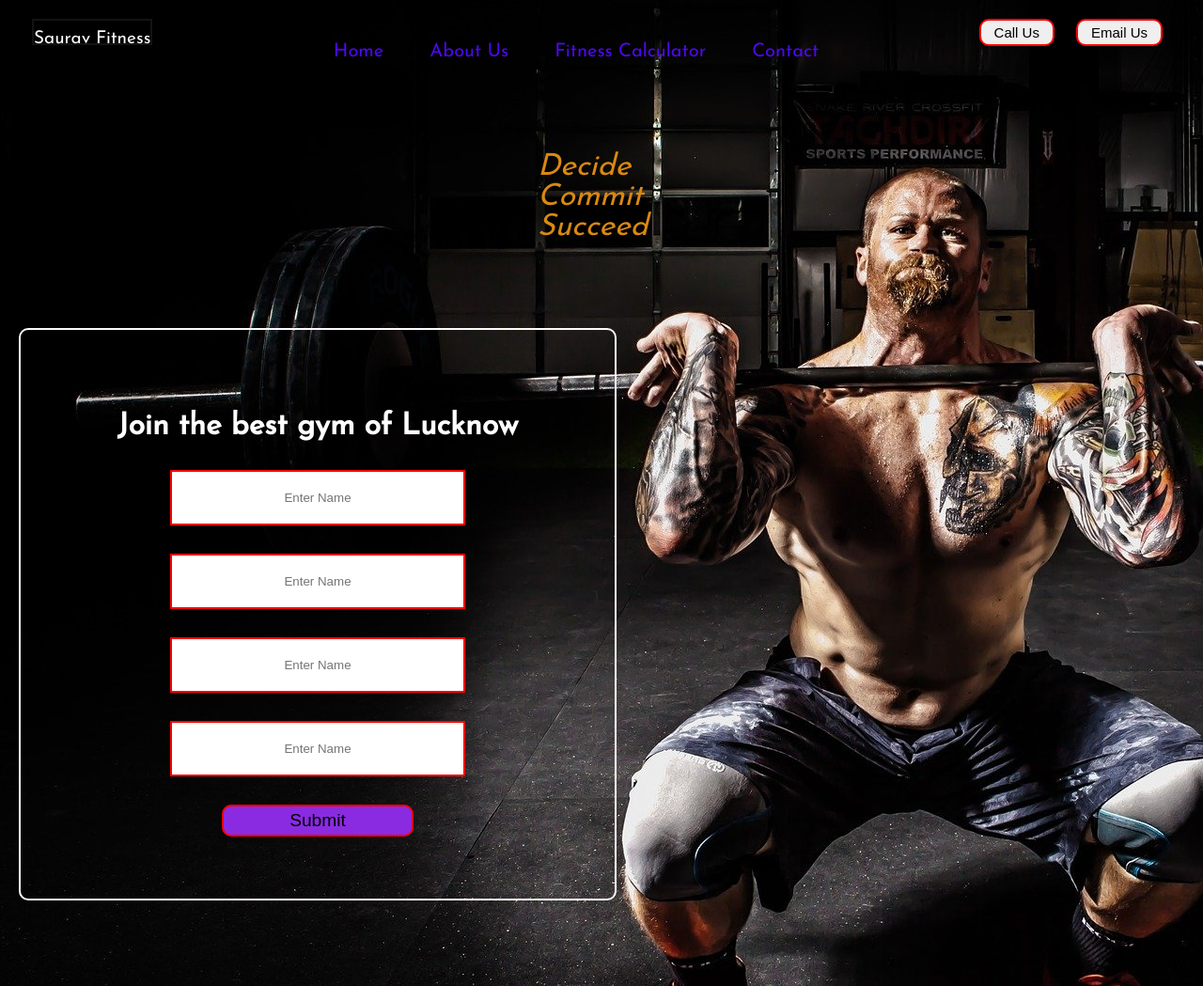
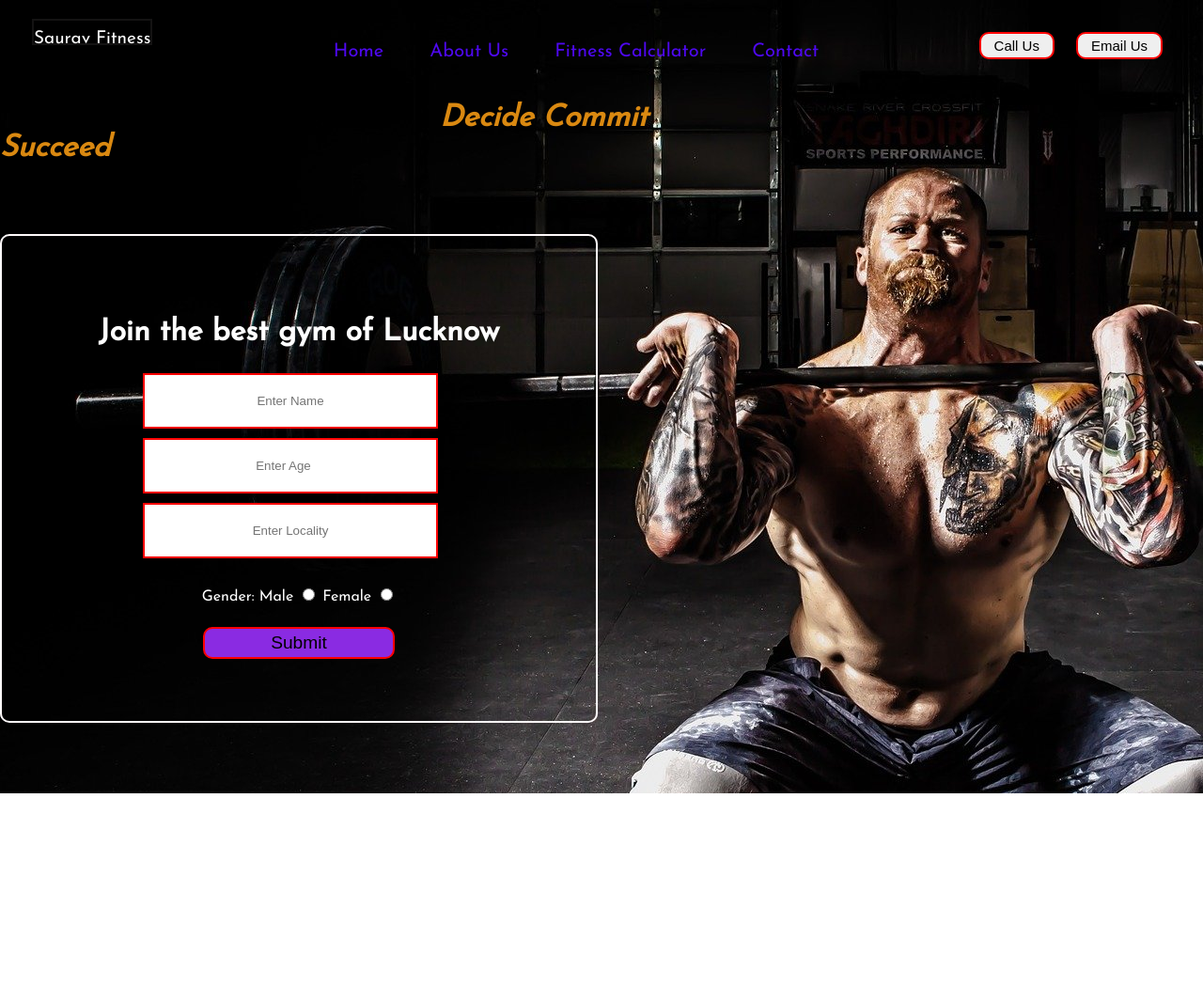
Before and after one commit to saurav13152/Gym_Landing_Page, a plain HTML site: page index.html in a window 1280 px wide. Shown: the whole page at 94% size. After the commit the page ends 844 px from the top, so only its background shows below. Drawn offline with Linux system fonts and the light colour scheme.

Commit message:
form updated

```diff
--- a/index.css
+++ b/index.css
@@ -32,7 +32,7 @@ body{
 }
 .right{
     position: absolute;
-    top:20px;
+    top:34px;
     right: 34px;
     /* border:2px solid rgb(255, 0, 128); */
     display: inline-block;
@@ -72,18 +72,17 @@ body{
     color: rgb(83, 250, 17);
 }
 p{
-    margin: 82px 572px;
+    margin: 82px 468px;
     font-size: xx-large;
     font-style: oblique;
     color: rgb(218, 137, 17);
+    display: inline;
+    font-weight: bold;
 
 }
-
-
 .container{
-
     width: 40%;
-    margin: 91px 20px;
+    margin: 75px 0px;
     border: 2px solid rgb(255, 250, 251);
     padding: 66px 60px;
     border-radius: 10px;
@@ -93,17 +92,23 @@ p{
 }
 .form-group input{
     text-align: center;
-    display: block;
+    /* display:inline-block; */
     width: 270px;
     padding: 20px;
-    margin: 30px auto;
+    margin: 5px 90px;
     border: 2px solid red;
 }
+
+.radio{
+    margin: 20px;
+    padding: 4px;
+    text-align: center;
+}
+
 .container button{
     display: block;
     width: 40%;
     margin: auto;
     background-color: blueviolet;
     font-size: larger;
-
 }
--- a/index.html
+++ b/index.html
@@ -49,14 +49,14 @@
         <input type="text" name="" placeholder="Enter Name">
     </div>
     <div class="form-group">
-        <input type="text" name="" placeholder="Enter Name">
+        <input type="number" name="" placeholder="Enter Age">
     </div>
     <div class="form-group">
-        <input type="text" name="" placeholder="Enter Name">
+        <input type="text" name="" placeholder="Enter Locality">
     </div>
-    <div class="form-group">
-        <input type="text" name="" placeholder="Enter Name">
-    </div>
+    <div class="radio" >
+        Gender: Male <input type="radio" name="myGender"> Female <input type="radio" name="myGender">
+        </div>
     <button class="btn" >Submit</button>
 
 </form>
```
Also changed, not shown: 1 other file.
